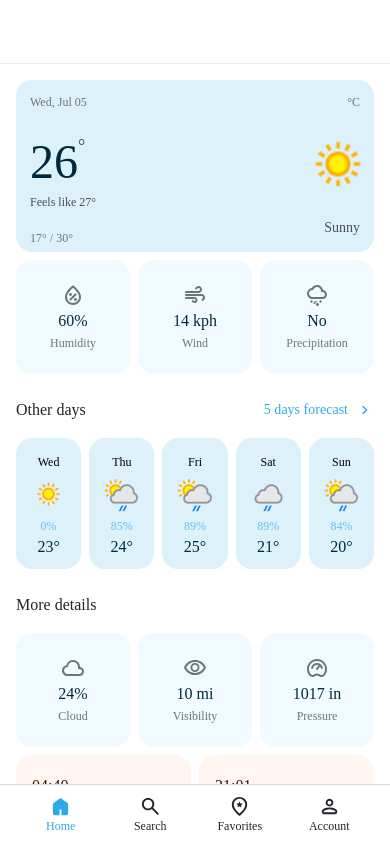
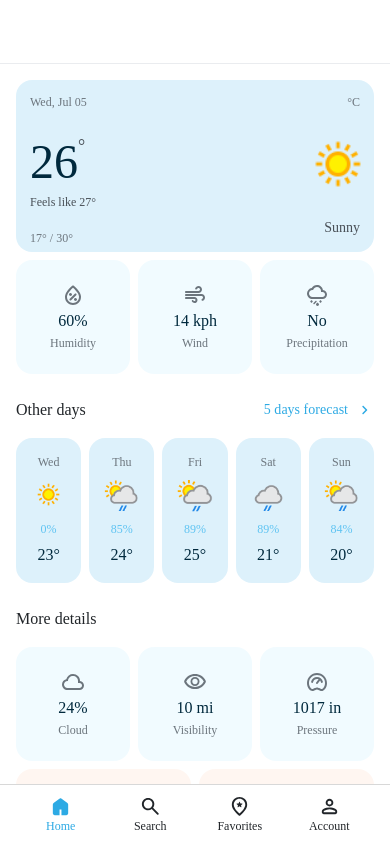
Before and after one commit to midnight85/WeatherWhisper, a React Native app: screen / in a window 390 px wide. Built offline with nearby package versions, Linux system fonts and the light colour scheme.

Commit message:
refactor DayForecast styles

```diff
--- a/components/Forecast/DayForecast.js
+++ b/components/Forecast/DayForecast.js
@@ -26,26 +26,28 @@ function DayForecast({date, day, time, temp, icon, pop}) {
 const styles = StyleSheet.create({
   container: {
     flex: 1,
-    rowGap: 8,
+    // rowGap: 8,
     alignItems: 'center',
     justifyContent: 'space-between',
     paddingVertical: 16,
     borderRadius: 16,
     backgroundColor: COLORS.brandColor_ct500_16,
-    aspectRatio: 1 / 2,
+    aspectRatio: 0.45,
   },
   iconContainer: {
     alignItems: 'center',
     justifyContent: 'center',
-    width: '100%',
+    width: '60%',
     aspectRatio: 1,
-    margin: -17,
+    margin: -10,
   },
   weatherIcon: {
-    width: '60%',
-    height: '60%',
+    width: '100%',
+    height: '100%',
   },
   day: {
+    marginBottom: 8,
+    color: COLORS.neutralColors600,
     ...FONT_WEIGHT.regular,
     ...TEXT.caption,
   },
@@ -55,8 +57,7 @@ const styles = StyleSheet.create({
     ...TEXT.subT1,
   },
   pop: {
-    // marginTop: 7,
-    marginBottom: -7,
+    marginTop: 10,
     color: COLORS.brandColor400,
     ...FONT_WEIGHT.regular,
     ...TEXT.caption,
--- a/components/Forecast/DayForecastDropdown.js
+++ b/components/Forecast/DayForecastDropdown.js
@@ -17,6 +17,8 @@ import {fiveDaysForecast} from '../../data/FiveDaysForecast';
 import {getDayName} from '../../utils/Forecast/getDayName';
 import DayForecastScrollView from './DayForecastScrollView';
 import {weatherIcons} from '../../assets/weather_icons';
+import {DayForecastGroup} from './index';
+import {adaptiveValue} from '../../utils/adaptiveValue';
 
 if (Platform.OS === 'android') {
   UIManager.setLayoutAnimationEnabledExperimental(true);
@@ -58,7 +60,12 @@ function DayForecastDropdown({date, condition, icon, temp, children}) {
   return (
     <View style={styles.container}>
       <Pressable
-        style={({pressed}) => [pressed && styles.pressed]}
+        style={({pressed}) => [
+          {
+            paddingVertical: 8,
+          },
+          pressed && styles.pressed,
+        ]}
         onPress={toggleItem}>
         <View style={styles.topContainer}>
           <Text style={styles.day}>{day}</Text>
@@ -90,7 +97,7 @@ function DayForecastDropdown({date, condition, icon, temp, children}) {
 const styles = StyleSheet.create({
   container: {
     flex: 1,
-    paddingVertical: 8,
+    // paddingVertical: 8,
     paddingHorizontal: 16,
     overflow: 'hidden',
   },
--- a/components/Forecast/DayForecastScrollView.js
+++ b/components/Forecast/DayForecastScrollView.js
@@ -20,7 +20,8 @@ const styles = StyleSheet.create({
   container: {
     marginTop: 4,
     marginHorizontal: -16,
-    height: adaptiveValue({initialScreenWidth: 328, value: 112}),
+    marginBottom: 8,
+    height: adaptiveValue({initialScreenWidth: 360, value: 140}),
   },
 });
 
--- a/screens/Home/FiveDayForecast.js
+++ b/screens/Home/FiveDayForecast.js
@@ -1,5 +1,4 @@
 import React from 'react';
-import {View} from 'react-native';
 import {ScrollViewContainer} from '../../components/UI';
 import DayForecast from '../../components/Forecast/DayForecast';
 import DayForecastDropdown from '../../components/Forecast/DayForecastDropdown';
@@ -47,7 +46,6 @@ function FiveDayForecast() {
   // console.log(data1);
   const {isMetricUnits} = useSelector(store => store.globalState);
   const {forecastday} = weatherApiData.forecast;
-  console.log(forecastday);
   return (
     <ScrollViewContainer
       contentContainerStyle={{paddingHorizontal: 0, paddingTop: 8}}>
```
